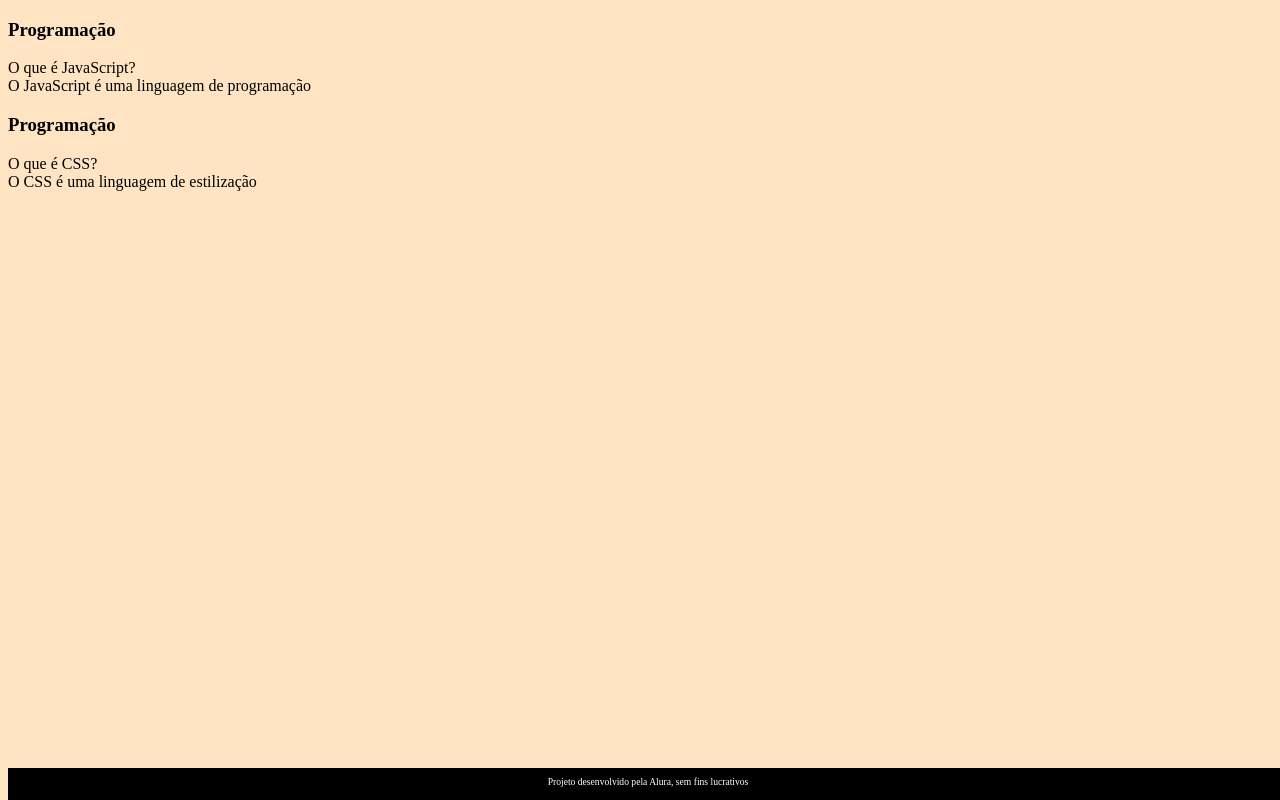
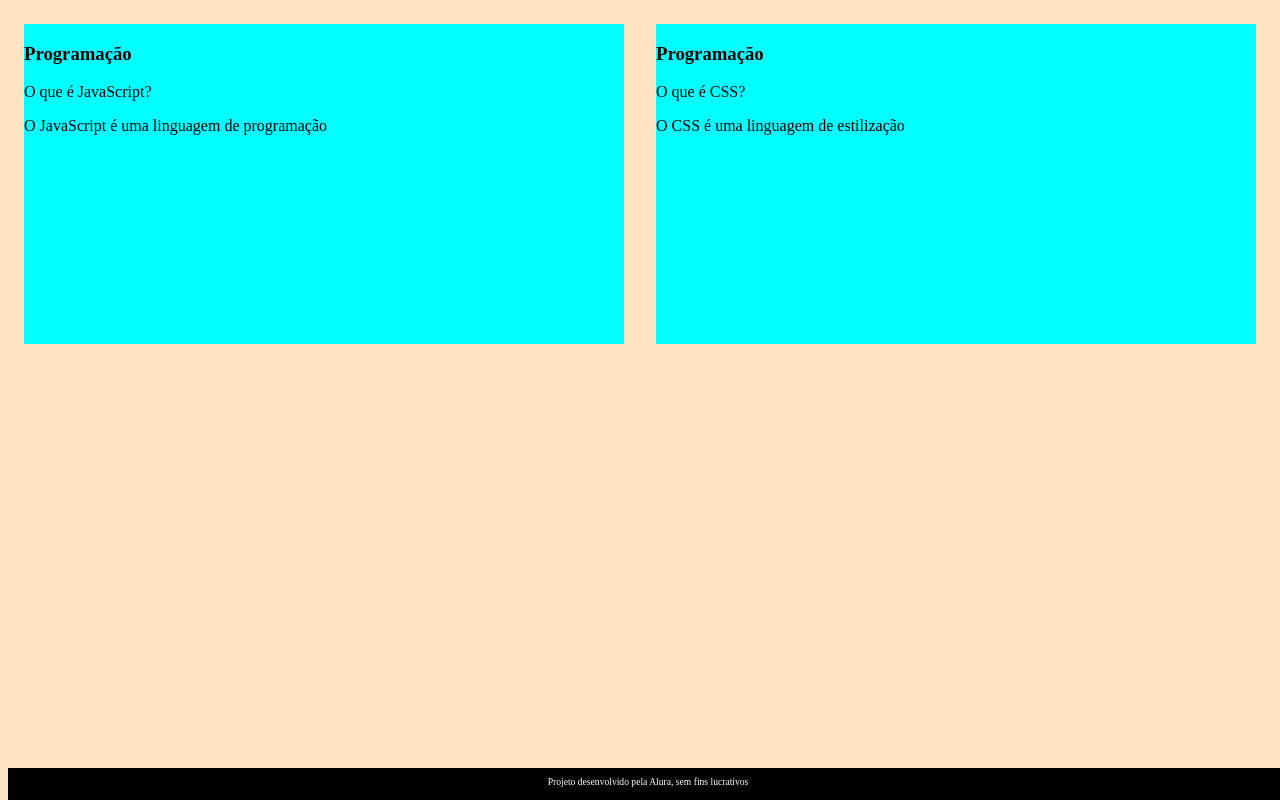
Before and after one commit to MayraLorenzett/flashcard, a plain HTML site: page index.html in a window 1280 px wide. Drawn offline with Linux system fonts and the light colour scheme; files that its build step writes are made by us from their sources.

Commit message:
Add files via upload

```diff
--- a/index.html
+++ b/index.html
@@ -13,10 +13,10 @@
                 <div class="cartao__conteudo">
                     <h3>Programação</h3>
                     <div class="cartao__conteudo__pergunta">
-                        O que é JavaScript?
+                       <p> O que é JavaScript?</p>
                     </div>
                     <div class="cartao__conteudo__resposta">
-                        O JavaScript é uma linguagem de programação
+                       <p> O JavaScript é uma linguagem de programação</p>
                     </div>
                 </div>
             </article>
@@ -24,10 +24,10 @@
                 <div class="cartao__conteudo">
                     <h3>Programação</h3>
                     <div class="cartao__conteudo__pergunta">
-                        O que é CSS?
+                      <p> O que é CSS? </p>
                     </div>
                     <div class="cartao__conteudo__resposta">
-                        O CSS é uma linguagem de estilização
+                       <p>O CSS é uma linguagem de estilização</p>
                     </div>
                 </div>
             </article>
--- a/style.css
+++ b/style.css
@@ -1,6 +1,18 @@
 body {
     background-color: bisque;
     font-family: Bai Jamjuree;
+}
+
+#container {
+ display: flex;
+}
+
+.cartao {
+ margin: 1rem 1rem;
+ background-color: aqua;
+ height: 20rem;
+ flex-grow: 1;
+ flex-basis: calc(33% - 6rem);
 }
 
 footer {
```
